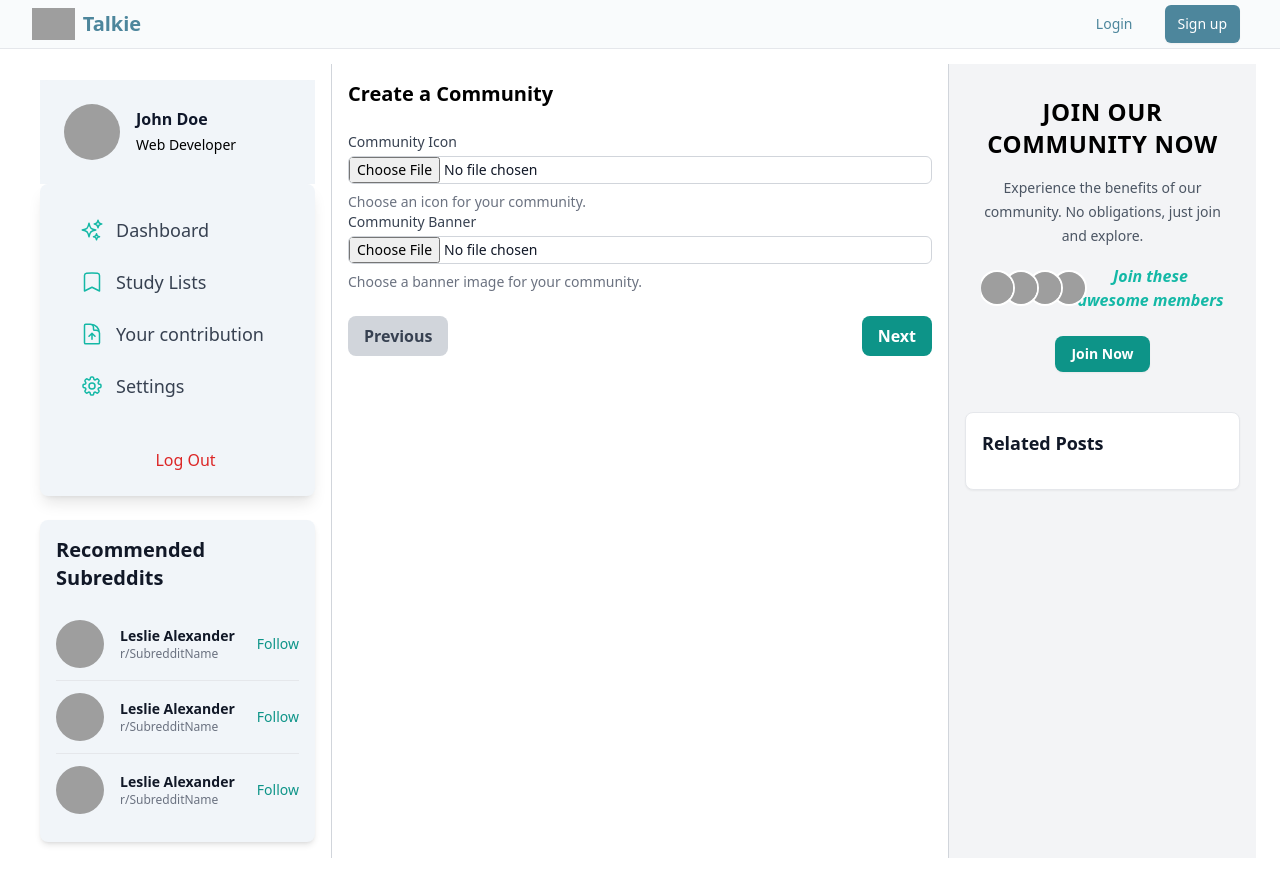
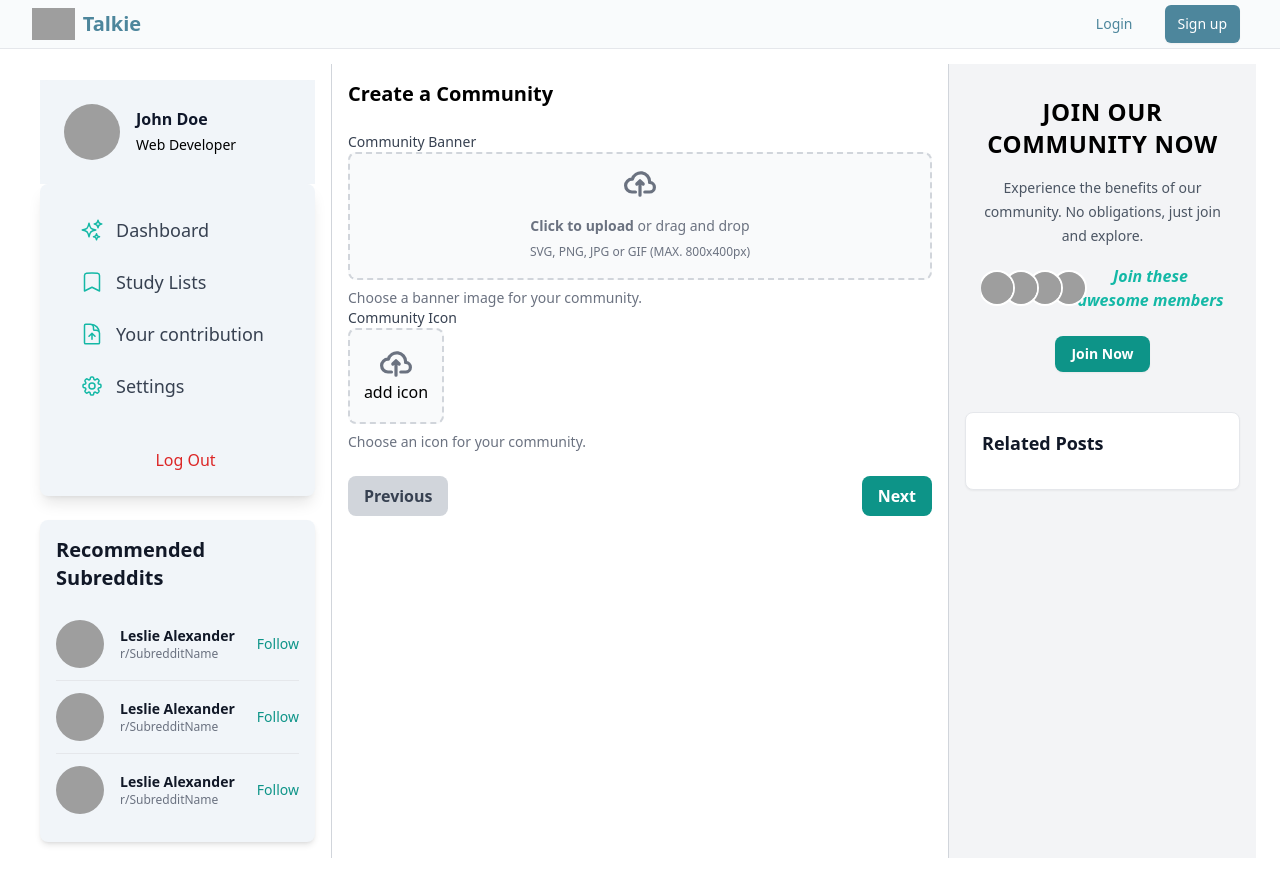
Before and after one commit to SuonSopanha/Talkie-Nuxt, a Nuxt app: page /community/create in a window 1280 px wide. Both pictures are taken after a click on the button "Next". Built offline with nearby package versions, Linux system fonts and the light colour scheme; grey boxes are pictures that could not be loaded.

Commit message:
add topic category

```diff
--- a/pages/community/create/index.vue
+++ b/pages/community/create/index.vue
@@ -36,29 +36,65 @@
                 <!-- Step 2: Icon and Banner -->
                 <div v-if="step === 2">
                     <div>
+                        <label for="community-banner" class="block text-sm font-medium text-gray-700">Community
+                            Banner</label>
+                        <div class="flex items-center justify-center w-full">
+                            <label for="dropzone-file"
+                                class="flex flex-col items-center justify-center w-full h-32 border-2 border-gray-300 border-dashed rounded-lg cursor-pointer bg-gray-50 ">
+                                <div class="flex flex-col items-center justify-center pt-5 pb-6">
+                                    <svg class="w-8 h-8 mb-4 text-gray-500" aria-hidden="true"
+                                        xmlns="http://www.w3.org/2000/svg" fill="none" viewBox="0 0 20 16">
+                                        <path stroke="currentColor" stroke-linecap="round" stroke-linejoin="round"
+                                            stroke-width="2"
+                                            d="M13 13h3a3 3 0 0 0 0-6h-.025A5.56 5.56 0 0 0 16 6.5 5.5 5.5 0 0 0 5.207 5.021C5.137 5.017 5.071 5 5 5a4 4 0 0 0 0 8h2.167M10 15V6m0 0L8 8m2-2 2 2" />
+                                    </svg>
+                                    <p class="mb-2 text-sm text-gray-500 "><span class="font-semibold">Click
+                                            to upload</span> or drag and drop</p>
+                                    <p class="text-xs text-gray-500">SVG, PNG, JPG or GIF (MAX. 800x400px)
+                                    </p>
+                                </div>
+                                <input id="dropzone-file" type="file" class="hidden" />
+                            </label>
+                        </div>
+                        <p class="mt-2 text-sm text-gray-500">Choose a banner image for your community.</p>
+                    </div>
+                    <div>
                         <label for="community-icon" class="block text-sm font-medium text-gray-700">Community
                             Icon</label>
-                        <input type="file" id="community-icon" @change="handleIconUpload"
-                            class="mt-1 block w-full text-sm text-gray-900 border border-gray-300 rounded-md cursor-pointer focus:outline-none">
+                        <div class="flex items-center justify-start w-full">
+                            <label for="dropzone-file"
+                                class="flex flex-col items-center justify-center w-24 h-24 border-2 border-gray-300 border-dashed rounded-lg cursor-pointer bg-gray-50 ">
+                                <div class="flex flex-col items-center justify-center pt-2 pb-2">
+                                    <svg class="w-8 h-8  text-gray-500" aria-hidden="true"
+                                        xmlns="http://www.w3.org/2000/svg" fill="none" viewBox="0 0 20 16">
+                                        <path stroke="currentColor" stroke-linecap="round" stroke-linejoin="round"
+                                            stroke-width="2"
+                                            d="M13 13h3a3 3 0 0 0 0-6h-.025A5.56 5.56 0 0 0 16 6.5 5.5 5.5 0 0 0 5.207 5.021C5.137 5.017 5.071 5 5 5a4 4 0 0 0 0 8h2.167M10 15V6m0 0L8 8m2-2 2 2" />
+                                    </svg>
+                                    <p>add icon</p>
+                                </div>
+                                <input id="dropzone-file" type="file" class="hidden" />
+                            </label>
+                        </div>
                         <p class="mt-2 text-sm text-gray-500">Choose an icon for your community.</p>
                     </div>
-                    <div>
-                        <label for="community-banner" class="block text-sm font-medium text-gray-700">Community
-                            Banner</label>
-                        <input type="file" id="community-banner" @change="handleBannerUpload"
-                            class="mt-1 block w-full text-sm text-gray-900 border border-gray-300 rounded-md cursor-pointer focus:outline-none">
-                        <p class="mt-2 text-sm text-gray-500">Choose a banner image for your community.</p>
-                    </div>
+
                 </div>
 
                 <!-- Step 3: Topic -->
                 <div v-if="step === 3">
                     <div>
-                        <label for="community-topic" class="block text-sm font-medium text-gray-700">Topic</label>
-                        <input type="text" id="community-topic" v-model="form.communityTopic"
-                            class="mt-1 block w-full border border-gray-300 rounded-md p-2 shadow-sm focus:ring-teal-500 focus:border-teal-500 sm:text-sm"
-                            placeholder="e.g., Technology, Art, etc.">
-                        <p class="mt-2 text-sm text-gray-500">What is your community about?</p>
+                        <label for="community-topic" class="block text-sm font-medium text-gray-700 mb-2">Choose a
+                            Topic</label>
+                        <div class="flex flex-wrap gap-2">
+                            <button v-for="topic in topics" :key="topic" :class="{
+                                'bg-orange-500 text-white': form.communityTopic === topic,
+                                'bg-gray-700 text-white': form.communityTopic !== topic
+                            }" @click="selectTopic(topic)"
+                                class="px-4 py-2 rounded-full text-sm font-semibold shadow-sm">
+                                {{ topic }}
+                            </button>
+                        </div>
                     </div>
                 </div>
 
@@ -77,15 +113,22 @@
                     </div>
                 </div>
 
-                <!-- Step 5: Rules -->
                 <div v-if="step === 5">
                     <div>
                         <label for="community-rules" class="block text-sm font-medium text-gray-700">Community
                             Rules</label>
-                        <textarea id="community-rules" v-model="form.communityRules" rows="3"
+                        <textarea id="community-rules" v-model="form.communityRules" rows="5"
                             class="mt-1 block w-full border border-gray-300 rounded-md p-2 shadow-sm focus:ring-teal-500 focus:border-teal-500 sm:text-sm"
                             placeholder="State the rules of your community"></textarea>
-                        <p class="mt-2 text-sm text-gray-500">Help members understand the do's and don'ts.</p>
+                        <p class="mt-2 text-sm text-gray-500">Help members understand the do's and don'ts. Here are some
+                            example categories you might consider:</p>
+                        <ul class="list-disc pl-5 mt-2 text-sm text-gray-500">
+                            <li><strong>Respect:</strong> Be respectful to all members.</li>
+                            <li><strong>No Spam:</strong> Avoid spamming or self-promotion.</li>
+                            <li><strong>Relevant Content:</strong> Keep posts relevant to the community's theme.</li>
+                            <li><strong>No Harassment:</strong> Harassment or hate speech is not tolerated.</li>
+                            <li><strong>Privacy:</strong> Respect the privacy of others.</li>
+                        </ul>
                     </div>
                 </div>
 
@@ -161,7 +204,29 @@
                 communityTopic: '',
                 communityType: 'Public',
                 communityRules: ''
-            }
+            },
+            topics: [
+                'Travel & Adventure',
+                'Technology & Gadgets',
+                'Health & Wellness',
+                'Food & Cooking',
+                'Books & Literature',
+                'Music & Concerts',
+                'Sports & Fitness',
+                'Gaming & eSports',
+                'Art & Design',
+                'Science & Innovation',
+                'Personal Finance & Investing',
+                'Education & Learning',
+                'Fashion & Beauty',
+                'Lifestyle & Relationships',
+                'Movie & TV Shows',
+                'Comedy & Humor',
+                'Animals & Pets',
+                'Sports & Fitness',
+                'Business & Work',
+                'Entertainment & Music',
+            ]
         };
     },
     methods: {
```
